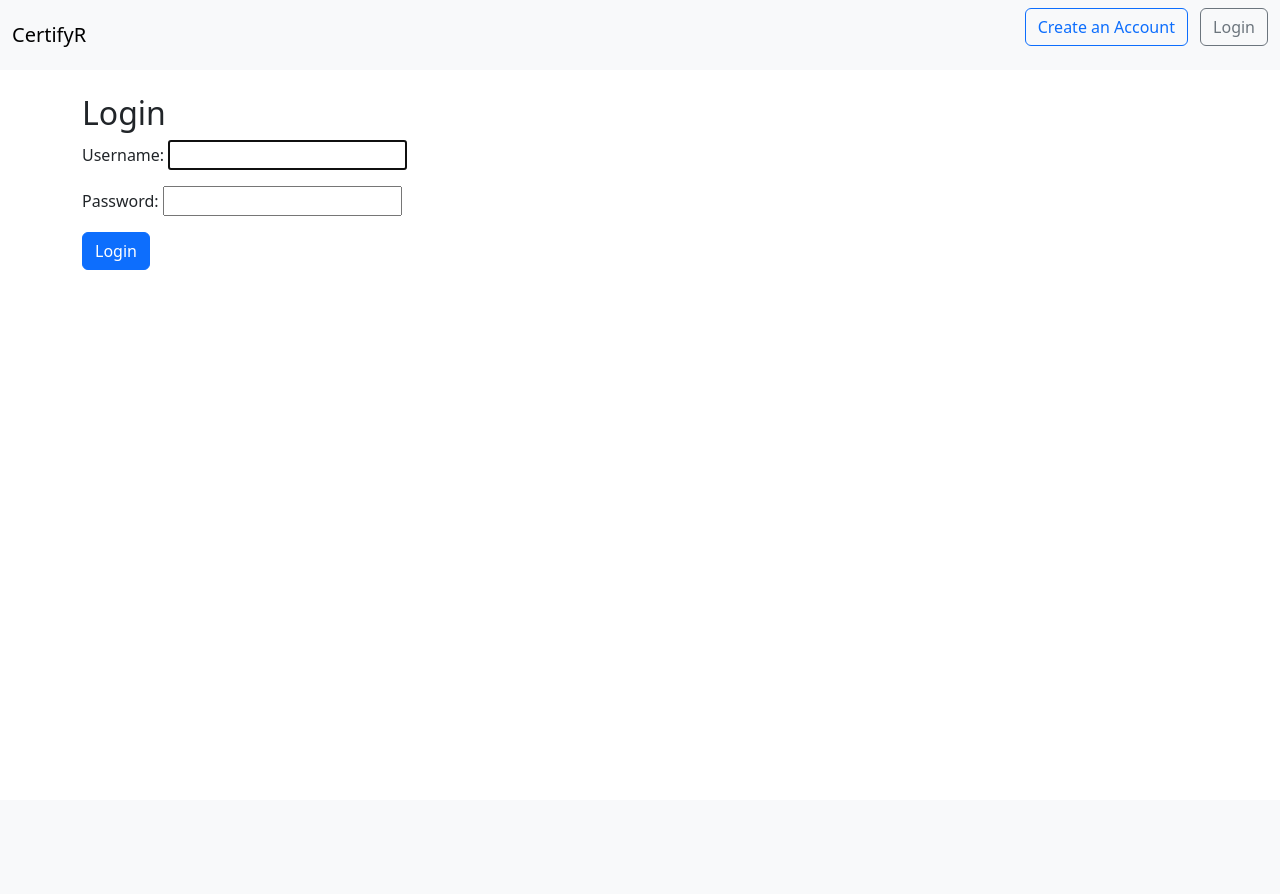
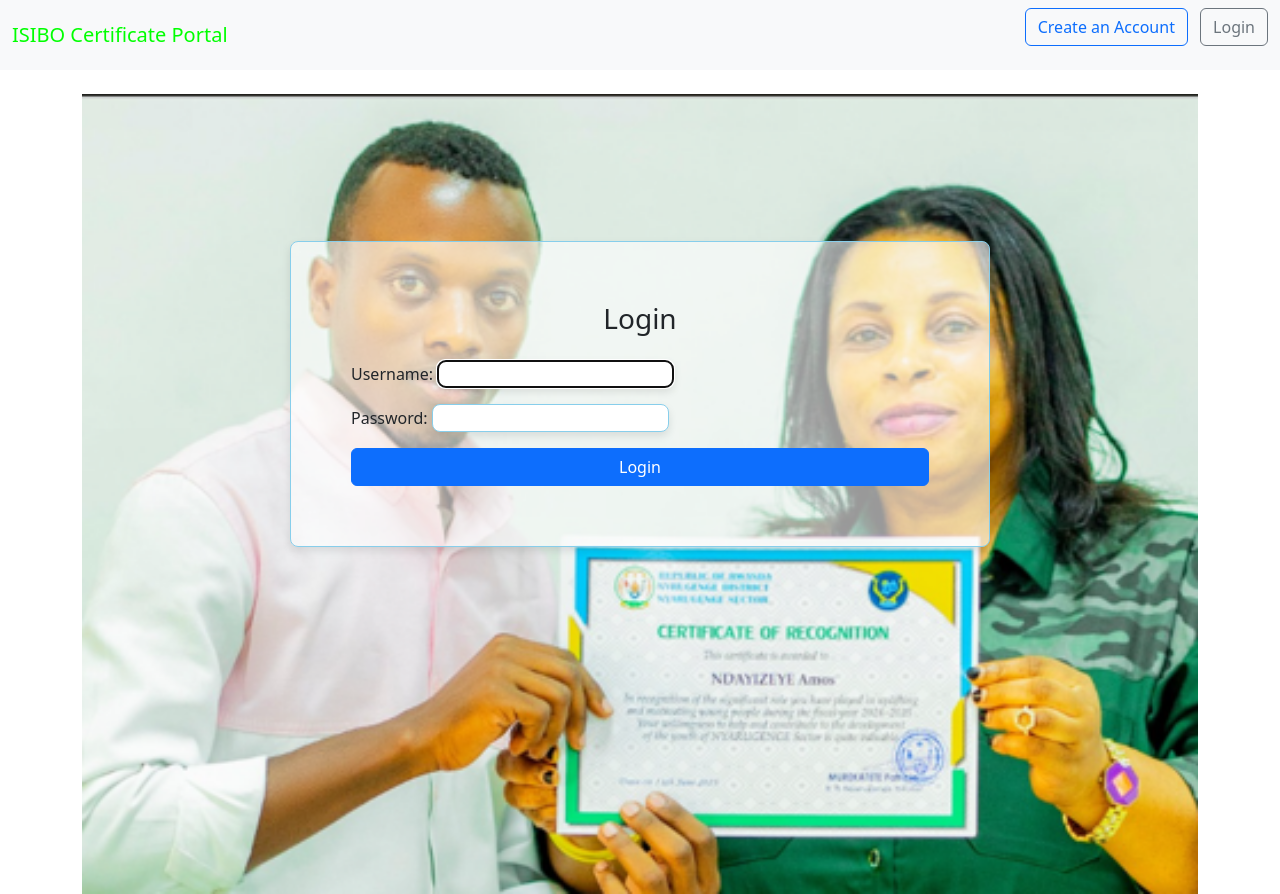
Before and after one commit to HOMSINdayizeye/Umudugudu_certificate-Provision, a Django app: a page that uses certificates/templates/certificates/base.html in a window 1280 px wide. Before the commit the page ends 270 px from the top, so only its background shows below. Run offline with Django 4.2, Linux system fonts and the light colour scheme.

Commit message:
updates login front

```diff
--- a/certificates/templates/certificates/base.html
+++ b/certificates/templates/certificates/base.html
@@ -9,7 +9,7 @@
 <body>
 <nav class="navbar navbar-expand-lg navbar-light bg-light">
   <div class="container-fluid">
-    <a class="navbar-brand" href="/">CertifyR</a>
+    <a class="navbar-brand" href="/", style="display: block; color:lime">ISIBO Certificate Portal</a>
     <div class="collapse navbar-collapse">
       <ul class="navbar-nav ms-auto">
         {% if user.is_authenticated %}
--- a/certificates/templates/certificates/choose_certificate.html
+++ b/certificates/templates/certificates/choose_certificate.html
@@ -11,9 +11,12 @@
       <option value="community">Community Engagement</option>
       <option value="other">Other</option>
     </select>
+    <br>
+    <br>
   </div>
   <button class="btn btn-primary" type="submit">Submit request</button>
 </form>
+<br>
 <button onclick="window.history.back()" style="
   background-color: #4CAF50;
   color: white;
--- a/certificates/templates/certificates/dashboard.html
+++ b/certificates/templates/certificates/dashboard.html
@@ -55,11 +55,12 @@
       <a href="{% url 'submit_request' %}" class="btn btn-success">Send Other Request</a>
     </div>
   {% endif %}
-
+  <br>
   <div class="text-center">
     <button onclick="window.history.back()" class="btn btn-outline-success">
       ← Back
     </button>
   </div>
 </div>
+
 {% endblock %}
--- a/certificates/templates/certificates/login.html
+++ b/certificates/templates/certificates/login.html
@@ -1,9 +1,56 @@
+
 {% extends 'certificates/base.html' %}
+{% load static %}
+
+
 {% block content %}
-<h2>Login</h2>
-<form method="post">
-  {% csrf_token %}
-  {{ form.as_p }}
-  <button class="btn btn-primary" type="submit">Login</button>
-</form>
+<style>
+  .login-background {
+   background-image: url("{% static 'certificates/images/login-bg.jpg' %}");
+    background-size: cover;
+    background-position: center;
+    min-height: 100vh;
+    display: flex;
+    align-items: center;
+    justify-content: center;
+    padding-bottom: 200px;
+  }
+  .login-card {
+  background: rgba(255, 255, 255, 0.60);
+  padding: 60px;
+  margin: 0 auto;
+  border-radius: 12px;
+  max-width: 700px;
+  width: 100%;
+  box-sizing: border-box;
+}
+
+
+  /* .login-card {
+      background: rgba(255, 255, 255,0.60);
+      padding: 120px;
+      margin: 80px auto;
+      display: relative;
+      border-radius: 14px;
+      max-width: 700px;
+      width: 100%;
+      height: 700px;
+  } */
+  .login-card, input {
+      box-shadow: 0 4px 8px rgba(0, 0, 0, 0.1);
+      border-radius: 8px;
+      border: 1px solid skyblue
+  }
+</style>
+
+<div class="login-background">
+  <div class="login-card">
+    <h3 class="text-center mb-4">Login</h3>
+    <form method="post">
+      {% csrf_token %}
+      {{ form.as_p }}
+      <button class="btn btn-primary w-100" type="submit">Login</button>
+    </form>
+  </div>
+</div>
 {% endblock %}
--- a/certificates/templates/certificates/request_detail.html
+++ b/certificates/templates/certificates/request_detail.html
@@ -14,7 +14,7 @@
   <li class="list-group-item"><strong>Admin Message:</strong> {{ req.admin_message|default:"—" }}</li>
   <li class="list-group-item"><strong>Email:</strong> {{ req.user.email }}</li>
 </ul>
-
+<br>
 <button onclick="window.history.back()" style="
   background-color: #4CAF50;
   color: white;
--- a/certificates/templates/certificates/submit_request.html
+++ b/certificates/templates/certificates/submit_request.html
@@ -19,7 +19,7 @@
 
   <button class="btn btn-primary" type="submit">Submit</button>
 </form>
-
+<br>
 <button onclick="window.history.back()" style="
   background-color: #4CAF50;
   color: white;
```
Also changed, not shown: certificates/static/certificates/images/login-bg.jpg (added).
